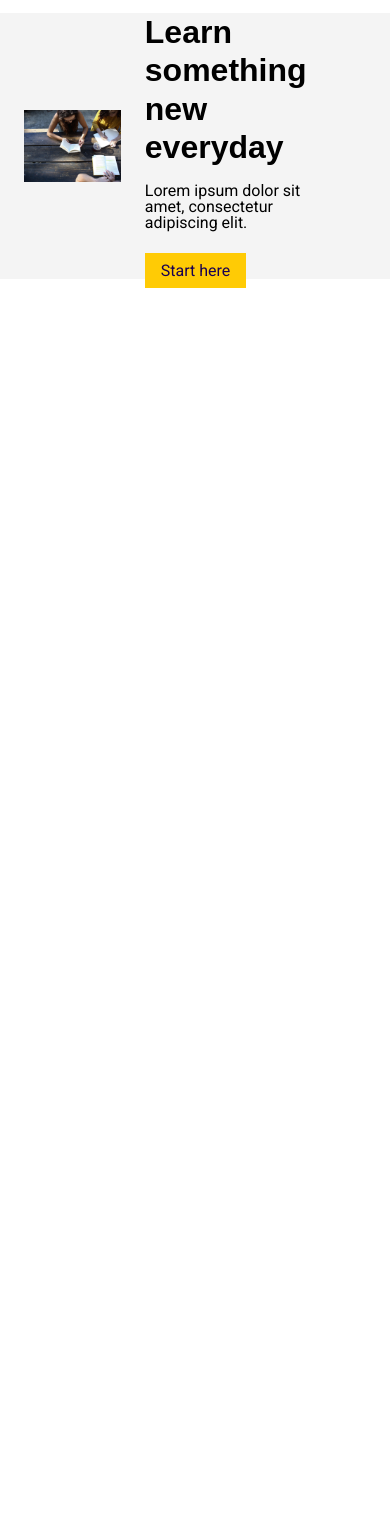
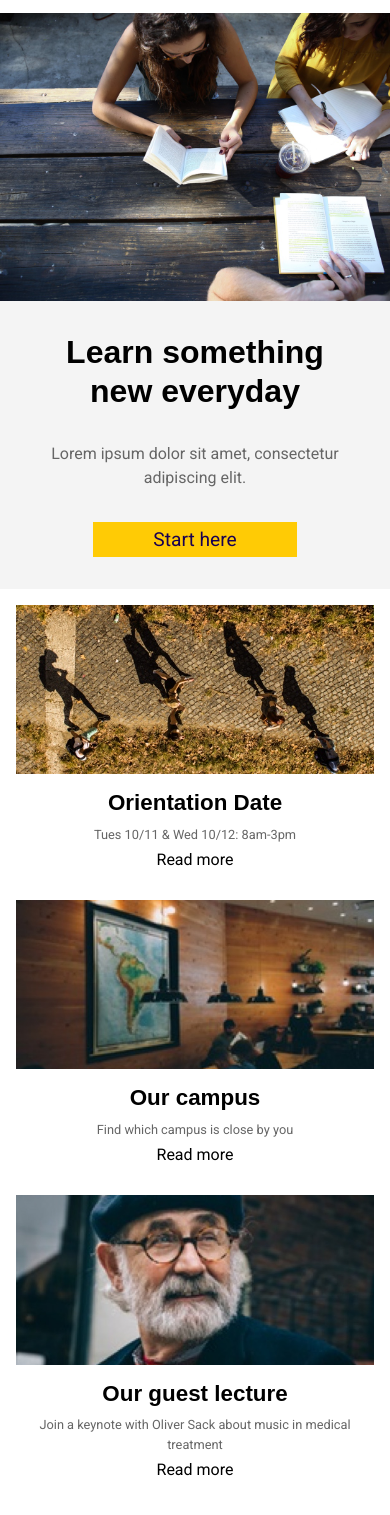
Before and after one commit to jayevo03/ColmarAcademy, a plain HTML site: page index.html in a window 390 px wide. Shown: the part 51-1566 px from the top of the page. Before the commit the page ends 844 px from the top, so only its background shows below. Drawn offline with Linux system fonts and the light colour scheme.

Commit message:
top two sections

```diff
--- a/index.html
+++ b/index.html
@@ -30,7 +30,7 @@
 
     <!-- main page sections -->
     <div class="section one container">
-      <div class="image-container">
+      <div class="image-container banner">
         <img src="./resources/images/banner.jpg" alt="People studying outdoors at a table">
       </div>
       <div class="intro">
@@ -38,7 +38,58 @@
         <p>Lorem ipsum dolor sit amet, consectetur adipiscing elit.</p>
         <a class="btn" href="#">Start here</a>
       </div>
+    </div>
+    <div class="section two container">
+      <div class="info-main">
+        <div class="image-container info">
+          <img src="./resources/images/information-main.jpg" alt="Man reading a book outdoors">
+        </div>
+        <div class="info-copy">
+          <h2>It doesn't hurt to keep practicing</h2>
+          <p>"Curabitur vitae libero in ipsum porttitor consequat. Aliquam et commodo lectus, nec consequate neque. Sed non accumsan urna. Phasellus sed consequat ex. Etiam eget magna laoreet, efficitur dolor consequat, tristique ligula."</p>
+          <span class="reference">Emmanual, Sr Stratagist at Hiring.com</span>
+        </div>
+      </div>
+      <div class="news-articles">
+        <div class="news item1">
+          <div class="image-container news-image">
+            <img class="desktop" src="./resources/images/information-orientation.jpg" alt="Overhead view of people walking">
+            <img class="mobile" src="./resources/images/information-orientation-mobile.jpg" alt="Overhead view of people walking">
+          </div>
+          <div class="news-text">
+            <h3>Orientation Date</h3>
+            <p>Tues 10/11 & Wed 10/12: 8am-3pm</p>
+            <a href="#">Read more</a>
+          </div>
+        </div>
+        <div class="news item2">
+          <div class="image-container news-image">
+            <img class="desktop" src="./resources/images/information-campus.jpg" alt="Students in a classroom with a world map on the wall">
+            <img class="mobile" src="./resources/images/information-campus-mobile.jpg" alt="Students in a classroom with a world map on the wall">
+          </div>
+          <div class="news-text">
+            <h3>Our campus</h3>
+            <p>Find which campus is close by you</p>
+            <a href="#">Read more</a>
+          </div>
+        </div>
+        <div class="news item3">
+          <div class="image-container news-image">
+            <img class="desktop" src="./resources/images//information-guest-lecture.jpg" alt="Lecturer Oliver Sack">
+            <img class="mobile" src="./resources/images/information-guest-lecture-mobile.jpg" alt="Lecturer Oliver Sack">
+          </div>
+          <div class="news-text">
+            <h3>Our guest lecture</h3>
+            <p>Join a keynote with Oliver Sack about music in medical treatment</p>
+            <a href="#">Read more</a>
+          </div>
+        </div>
 
+
+
+
+
+      </div>
 
     </div>
 
--- a/resources/css/style.css
+++ b/resources/css/style.css
@@ -6,13 +6,27 @@ body {
 
 h1, h2, h3, h4, h5, h6 {
   font-family: "fjalla-one", sans-serif;
+  font-weight: bold;
+  line-height: 1.2;
 }
 
 h1 {
   font-size: 2rem;
-  font-weight: bold;
-  line-height: 1.2;
-  padding-bottom: 1rem;
+  margin-bottom: 1rem;
+}
+
+h2 {
+  font-size: 1.6rem;
+  margin-bottom: 1rem;
+}
+
+h3 {
+  font-size: 1.4rem;
+}
+
+p {
+  line-height: 1.5;
+  color: #666;
 }
 
 .container {
@@ -38,7 +52,10 @@ h1 {
 .btn {
   background-color: #FFCB05;
   color: #180052;
-  width: 10rem;
+  text-align: center;
+  font-size: 1.2rem;
+  display: inline-block;
+  width: 60%;
 }
 
 .btn:hover {
@@ -53,7 +70,7 @@ h1 {
   display: flex;
   justify-content: space-between;
   align-items: center;
-  height: 64px;
+  height: 4rem;
   background-color: #fff;
   z-index: 10;
   width: 100%;
@@ -89,13 +106,13 @@ h1 {
 
 
 
-@media only screen and (min-width: 781px){
+@media only screen and (min-width: 711px){
   .mob-icon {
     display: none;
   }
 }
 
-@media only screen and (max-width: 780px){
+@media only screen and (max-width: 710px){
   .title, .menu {
     display: none;
   }
@@ -111,26 +128,30 @@ h1 {
 /* page sections */
 .section {
   display: flex;
+}
+
+.section.one {
+  padding-top: 4rem;
+  background-color: #f4f4f4;
   align-items: center;
 }
 
-.section.one {
-  padding-top: 64px;
-  background-color: #f4f4f4;
+.banner, .info-main {
+  max-width: 60%;
+  padding: 2rem 1.5rem;
 }
+
 .intro {
-  padding-right: 3rem;
+  flex-shrink: 2;
+  max-width: 18rem;
 }
 
 .intro p {
   padding-bottom: 2rem;
 }
 
-
 .image-container {
-  width: 60%;
   overflow: hidden;
-  padding: 2rem 1.5rem;
 }
 
 .image-container img {
@@ -138,3 +159,123 @@ h1 {
   height: auto;
   display: block;
 }
+
+.info-copy {
+  padding: 2rem 0 2rem 0;
+}
+
+.info-copy p {
+  padding: 0.5rem 0 1.5rem 0;
+}
+
+.reference {
+  font-size: 0.8rem;
+  opacity: 0.6;
+}
+
+.news-articles {
+  max-width: 40%;
+  padding: 1rem 0 2rem 0;
+  border-left: 1px solid #f4f4f4;
+}
+
+.news {
+  max-width: 100%;
+  display: flex;
+  padding: 1rem;
+  border-bottom: 1px solid #f4f4f4;
+  transition: 300ms ease-out;
+}
+
+.news-image {
+  max-width: 35%;
+}
+
+.news-text {
+  display: flex;
+  flex-direction: column;
+  justify-content: center;
+  margin: 0 auto;
+  padding: 0 1rem;
+  max-width: 65%
+}
+
+.news-text p {
+  padding: 0.5rem 0;
+}
+
+
+@media only screen and (min-width: 711px){
+  img.mobile {
+    display: none;
+  }
+  .item3 {
+    background-color: #f4f4f4;
+  }
+}
+
+
+
+@media only screen and (max-width: 710px){
+  .section {
+    flex-wrap: wrap;
+    justify-content: center;
+  }
+
+  .image-container {
+    width: 100%;
+    padding: 0;
+  }
+  .banner {
+    max-width: 100%;
+  }
+
+  .intro {
+    padding: 2rem 1rem;
+    text-align: center;
+  }
+
+  .intro p {
+    padding-top: 1rem;
+  }
+
+  .info-main {
+    display: none;
+  }
+
+  img.desktop {
+    display: none;
+  }
+
+  .news-articles {
+    max-width: 100%;
+    padding: 0 0 2rem 0;
+    border-left: none;
+  }
+
+  .news {
+    display: block;
+    border-bottom: none;
+  }
+
+  .news-image {
+    max-width: 100%;
+  }
+
+  .news-text {
+    justify-content: center;
+    text-align: center;
+    padding-top: 1rem;
+    max-width: 100%;
+  }
+}
+
+
+
+
+
+@media only screen and (max-width: 980px){
+  .news-text p {
+    font-size: 80%;
+  }
+}
```
